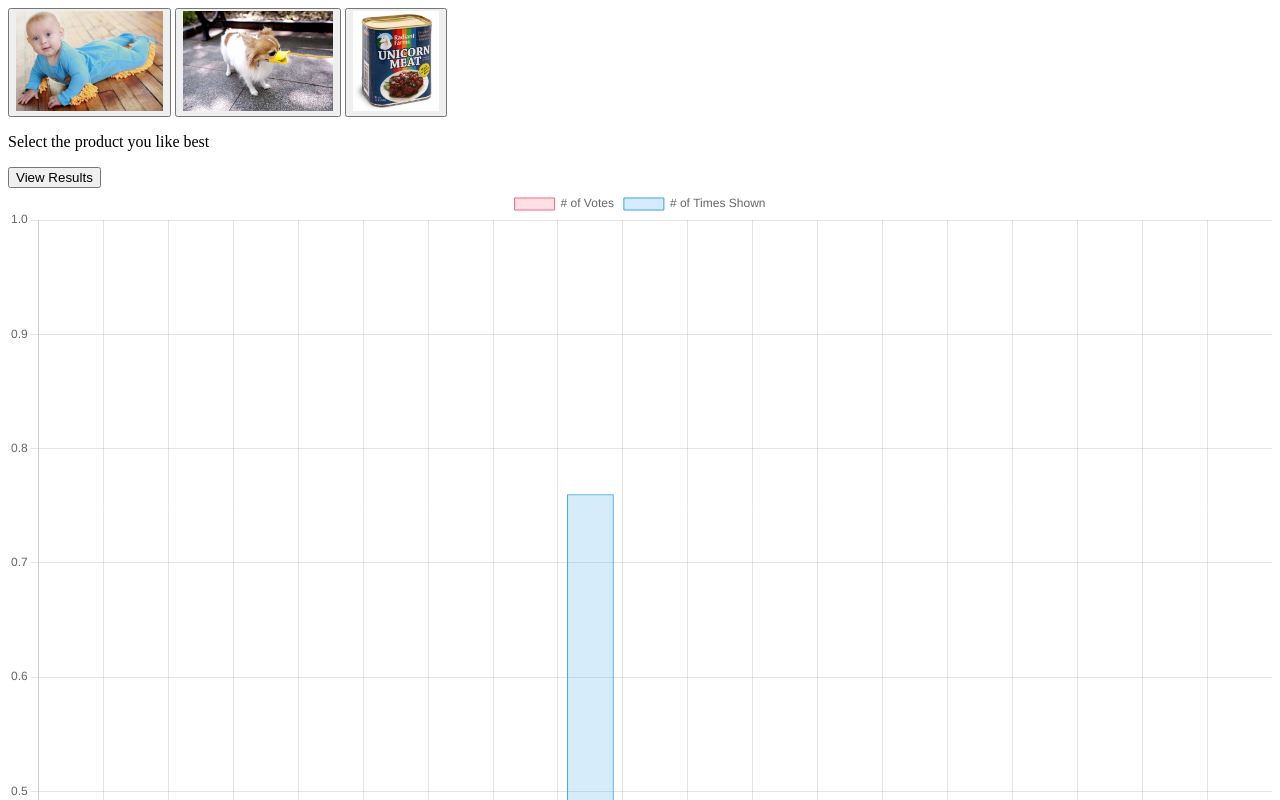
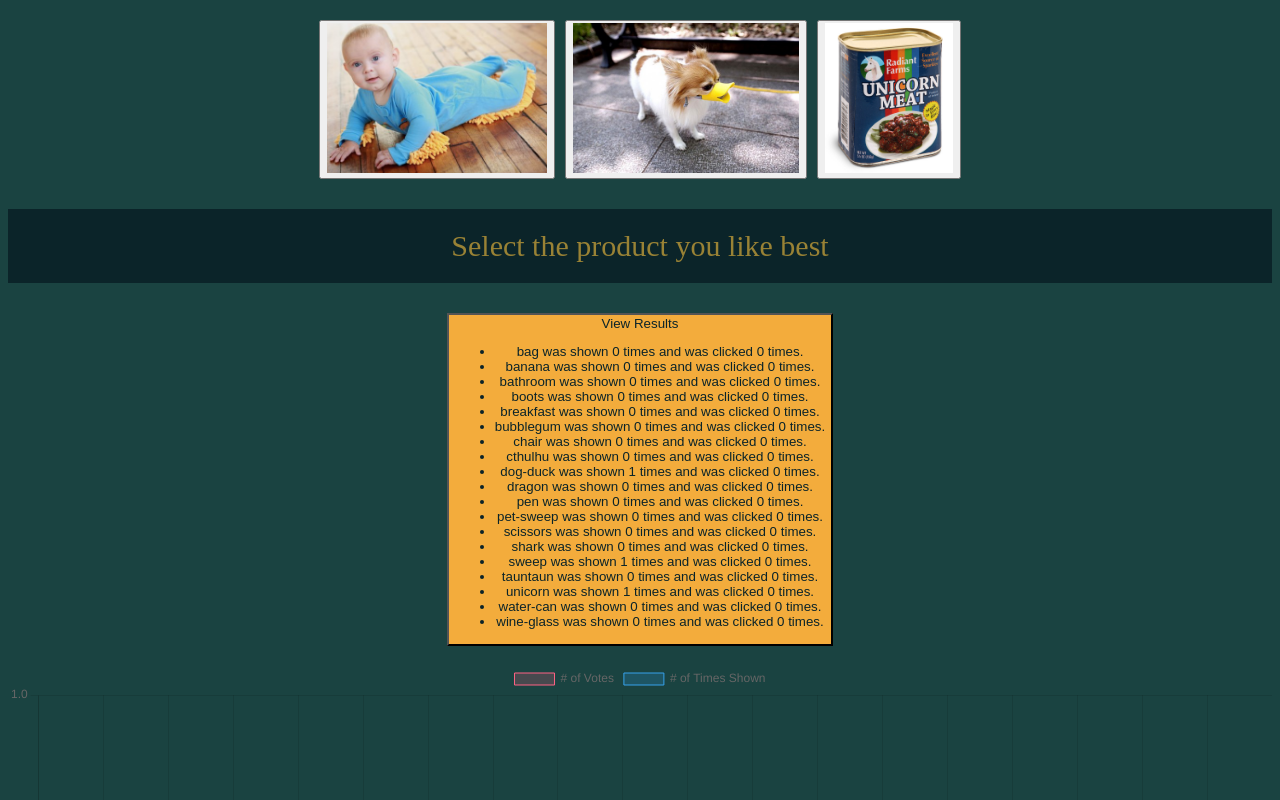
Before and after one commit to Apokoala/Odd-Deucks, a plain HTML site: page index.html in a window 1280 px wide. Both pictures are taken after a click on the button "View Results". Shown: the top 800 px of the page. Drawn offline with nearby package versions, Linux system fonts and the light colour scheme.

Commit message:
css styling for page

```diff
--- a/CSS/style.css
+++ b/CSS/style.css
@@ -1,11 +1,112 @@
 img{
-    height: 100px;
+    height: 150px;
     width: auto;
 }
 
-#myChart{
-    position: relative;
-    height: 30vh;
-    width: 30vh;
+#results {
+    position:absolute;
+    color: #0b2429;
+    background-color: #F3AC3C ;
 
 }
+
+#results:hover {
+    background-color: #0b2429;
+    color: #F3AC3C;
+    border-color: #0b2429;
+}
+
+p {
+    font-size: 30px;
+    color: #998235;
+    text-align: center;
+    background-color: #0b2429;
+    padding-top: 20px;
+    padding-bottom: 20px;
+    text
+}
+
+body {
+    background-color: #1a4341 ;
+}
+
+div {
+    display: flex;
+    justify-content: center;
+}
+
+#buttons {
+    display: flex;
+    border-width: 5px;
+    justify-content: center;
+    gap:10px;
+    margin-top:20px;
+}
+
+#section {
+    position:absolute;
+    display: flex;
+    justify-content: center;
+    vertical-align: center;
+    background-color: #1a4341;
+
+}
+
+#myChart {
+    margin-top: 350px;
+    display: flex;
+
+}
+
+
+
+
+/* #c {
+    position: absolute;
+    height: 30px;
+    width: 80%;
+    background-color:#1a4341;
+    margin-top: 25px;
+} */
+
+/* #b {
+    position: absolute;
+    height: 30px;
+    width: 80%;
+    background-color:#1a4341;
+    margin-top: 65px;
+
+} */
+
+/* #d {
+    position: absolute;
+    height: 30px;
+    width: 80%;
+    background-color:#1a4341;
+    margin-top: 105px;
+
+} */
+
+/* #e {
+    position: absolute;
+    height: 30px;
+    width: 80%;
+    background-color:#1a4341;
+    margin-top: 145px;
+
+} */
+
+/* #a {
+    position: absolute;
+    height: 200px;
+    width: 200px;
+    background-color: #1a4341;
+    border-radius: 50%;
+    vertical-align: center;
+} */
+
+/* #wrapper {
+    border-radius:50%;
+    width: 400px;
+    height: 400px;
+} */
--- a/JS/oddducks.js
+++ b/JS/oddducks.js
@@ -31,7 +31,7 @@ let products = [
 ];
 
 function initializeLocalStorage() {
-    if (!JSON.parse(localStorage.getItem('products'))) {  //localstorage is looking to see if the item 'products' exists; json.parse xforms from string to valuereturn is either null or truthy
+    if (!JSON.parse(localStorage.getItem('products'))) {  //localstorage is looking to see if the item 'products' exists; json.parse xforms from string to value; return is either null or truthy but null is a string so you have to parse it to value
         console.log('initialized local storage') //console prompt letting me know local storage is initialized
         localStorage.setItem('products', JSON.stringify(products)) //creating the item as string from array products
     }
@@ -50,7 +50,7 @@ initializeLocalStorage()
 //I liked this one. Determines local round by creating array from item 'products' in local storage then totals the clicks.
 function currentRoundFunc() {
     let localArray = JSON.parse(localStorage.getItem('products')) //sets localArray
-    console.log(JSON.parse(localStorage.getItem('products')))//
+    console.log(localArray)//
     let total = 0;
     for (let i = 0; i < products.length; i++) {
         total += localArray[i].clicks
@@ -59,7 +59,7 @@ function currentRoundFunc() {
 }
 
 currentRoundFunc()
-//creates a random number between 0 and the length of the array products, in this case 18(rounds down + 0 = 19)
+//creates a random number between 0 and the length of the array products
 function randomImage() {
     return Math.floor(Math.random() * products.length);
 }
@@ -80,7 +80,7 @@ function UniqueImageSelect() {
         }
     }
 
-    localStorage.setItem('previousIndexes', JSON.stringify(numbers)) //sets numbers array as item in local storage
+    localStorage.setItem('previousIndexes', JSON.stringify(numbers)) //creates localstorage item previousindexes
     let localArray = JSON.parse(localStorage.getItem('products')) //setting localArray as 'products' item parsed to array
     console.log(numbers)
     //for each element in local array (created from local storage 'products' item) it adds 1 to views for each element in the numbers array
@@ -133,7 +133,7 @@ results.addEventListener('click', () => {
 });
 
 function getResults() {
-    if (currentRoundFunc() >= 26) {
+    if (currentRoundFunc() >= 0) {//so this used to not display results until there were 26 rounds. I didnt like the look of it and putting a zero here was easier than rewriting the code. Lazy? maybe. But its there if i want to reinitialize the restriction so...
         let ul = document.createElement('ul');
         results.appendChild(ul);
         let localArray = JSON.parse(localStorage.getItem('products'))
@@ -171,8 +171,8 @@ function renderChart() {
             {
                 label: '# of Times Shown',
                 data: views,
-                backgroundColor:'rgba(54, 162, 235, 0.2)',
-                borderColor:'rgba(54, 162, 235, 1)',
+                backgroundColor: 'rgba(54, 162, 235, 0.2)',
+                borderColor: 'rgba(54, 162, 235, 1)',
                 borderWidth: 1,
             }
             ],
@@ -184,23 +184,21 @@ function renderChart() {
                 },
                 delay: (context) => {
                     let delay = 0;
-                    if (context.type === "data" && context.mode === "default" && !delayed) {
+                    if (context.type === "data" && context.mode === "default" && !delayed){
                         delay = context.dataIndex * 300 + context.datasetIndex * 100;
                     }
                     return delay;
                 }
             },
             scales: {
-                x:{
-                    stacked: true,
-                    ticks:{
+                x: {
+                    ticks: {
                         autoSkip: false,
                         maxRotation: 90,
-                        minRotation: 90,
+                        minRotation: 90
                     }
                 },
                 y: {
-                    stacked: true,
                     beginAtZero: true
                 }
             }
--- a/index.html
+++ b/index.html
@@ -20,7 +20,7 @@
             View Results
         </button>
     </div>
-    <canvas id="myChart" width="400" height="400"></canvas>
+    <canvas id="myChart" class="full-bleed" width="400" height="400"></canvas>
     <script src="https://cdn.jsdelivr.net/npm/chart.js"></script>
     <script src="/JS/oddducks.js"></script>
 </body>
```
